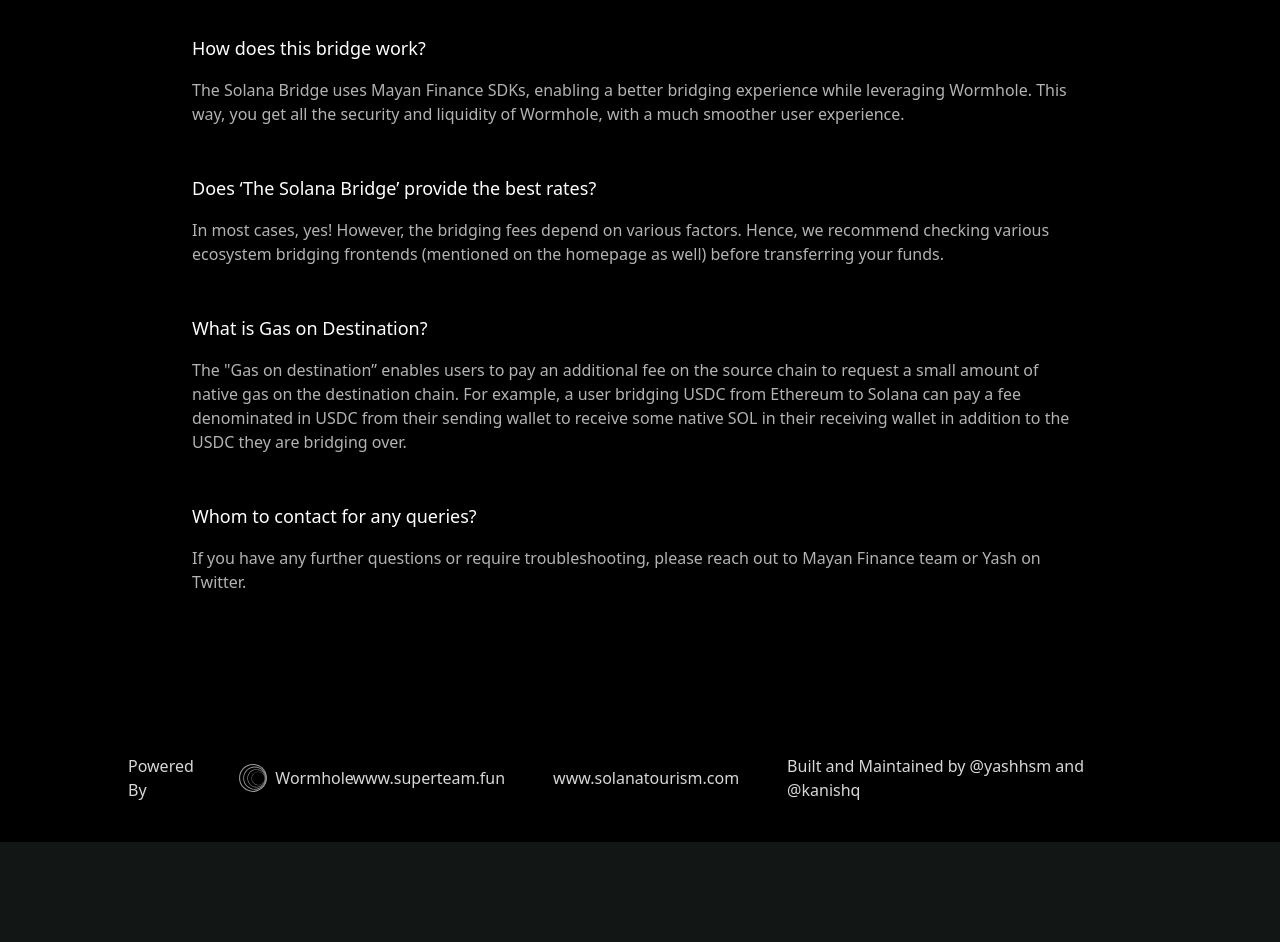
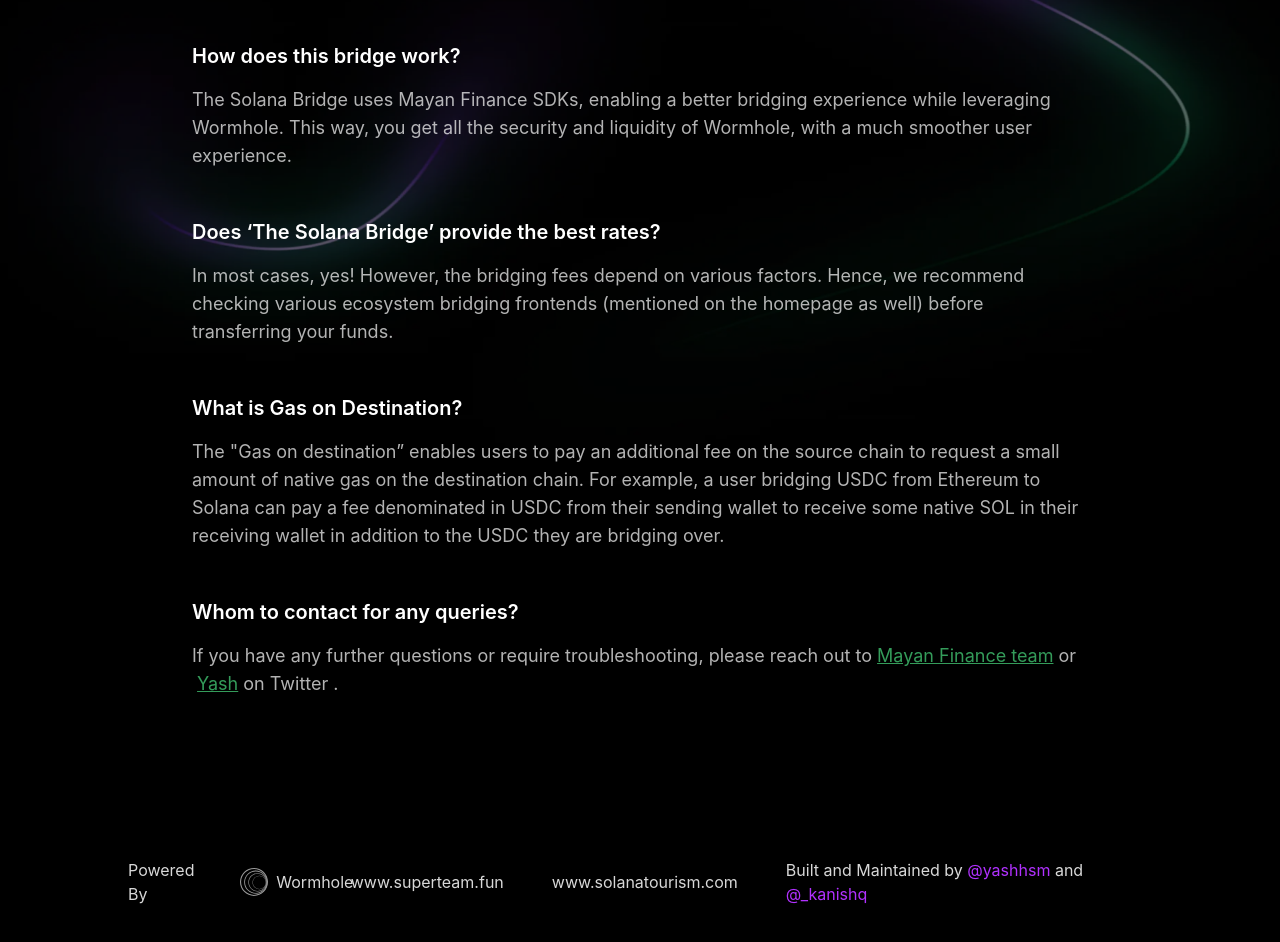
Before and after one commit to kanishq1/bridge-to-solana, a Next.js app: page /faqs in a window 1280 px wide. Shown: the part 390-1332 px from the top of the page. Before the commit the page ends 1232 px from the top, so only its background shows below. Built offline with nearby package versions, Linux system fonts and the light colour scheme.

Commit message:
ui fixes

```diff
--- a/src/components/card.js
+++ b/src/components/card.js
@@ -11,7 +11,7 @@
 
 export const Card = ({ coverImage, name, link, tags }) => {
     return (
-        <div className="bg-[#131515] p-5 rounded-2xl text-white gap-y-5 flex flex-col">
+        <div className="bg-[#131515] p-5 rounded-2xl text-white gap-y-5 flex flex-col font-jakarata">
             <img src={coverImage} />
             <p>Available Chains</p>
             <div className="flex gap-2 flex-wrap">
--- a/src/components/faqs.js
+++ b/src/components/faqs.js
@@ -15,8 +15,4 @@
         question: "What is Gas on Destination?",
         answer: 'The "Gas on destination” enables users to pay an additional fee on the source chain to request a small amount of native gas on the destination chain. For example, a user bridging USDC from Ethereum to Solana can pay a fee denominated in USDC from their sending wallet to receive some native SOL in their receiving wallet in addition to the USDC they are bridging over.',
     },
-    {
-        question: "Whom to contact for any queries?",
-        answer: "If you have any further questions or require troubleshooting, please reach out to Mayan Finance team or Yash on Twitter.",
-    },
 ];
--- a/src/components/footer.js
+++ b/src/components/footer.js
@@ -14,10 +14,19 @@
                 <a href="https://www.superteam.fun" target="_blank">
                     www.superteam.fun
                 </a>
-                <a href="www.solanatourism.com" target="_blank">
+                <a href="https://www.solanatourism.com" target="_blank">
                     www.solanatourism.com
                 </a>
-                <p>Built and Maintained by @yashhsm and @kanishq</p>
+                <p>
+                    Built and Maintained by{" "}
+                    <a className="text-[#B131FF]" href="https://twitter.com/yashhsm" target="_blank">
+                        @yashhsm
+                    </a>{" "}
+                    and{" "}
+                    <a className="text-[#B131FF]" href="https://twitter.com/_kanishq" target="_blank">
+                        @_kanishq
+                    </a>
+                </p>
             </div>
         </div>
     );
--- a/src/components/start-bridging.js
+++ b/src/components/start-bridging.js
@@ -2,10 +2,12 @@
 
 export const StartBridging = () => {
     return (
-        <div className="grid sm:grid-cols-2 gap-12">
+        <div className="grid sm:grid-cols-2 gap-12 font-jakarata">
             <div className="flex flex-col justify-between py-1">
                 <h1 className="text-3xl">Start bridging your assets in and out of Solana!</h1>
-                <button className="bg-[#14F195] text-black rounded-lg py-2 px-1 text-xl">Bridge Your Assets</button>
+                <button className="hover:bg-[#14F195] bg-white ease-linear delay-50 transition-all text-black rounded-lg py-2 px-1 text-xl">
+                    Bridge Your Assets
+                </button>
             </div>
             <div className="flex flex-col gap-y-2">
                 <h3 className="">Note</h3>
--- a/src/pages/faqs.js
+++ b/src/pages/faqs.js
@@ -6,14 +6,31 @@
     return (
         <main className={`min-h-screen p-10 md:px-32 px-8 pb-10 bg-[#000] bg-contain`}>
             <Header />
-            <div className="max-w-4xl my-20 flex flex-col gap-y-12 mx-auto">
-                <h1 className="sm:text-5xl text-3xl text-center mb-5">Frequently Asked Questions</h1>
+            <div>
+                <img className="absolute z-0 left-0" src={"/bg-lines.png"} />
+            </div>
+            <div className="max-w-4xl my-20 flex flex-col gap-y-12 mx-auto relative z-10">
+                <h1 className="sm:text-5xl text-3xl text-center mb-5 font-semibold">Frequently Asked Questions</h1>
                 {faqs.map(({ question, answer }, index) => (
                     <div className="text-white" key={index}>
-                        <h3 className="mb-4 text-lg">{question}</h3>
-                        <p className="opacity-70">{answer}</p>
+                        <h3 className="mb-4 text-xl font-semibold">{question}</h3>
+                        <p className="opacity-70 text-lg font-normal">{answer}</p>
                     </div>
                 ))}
+                <div className="text-white">
+                    <h3 className="mb-4 text-xl font-semibold">Whom to contact for any queries?</h3>
+                    <p className="opacity-70 text-lg font-normal">
+                        If you have any further questions or require troubleshooting, please reach out to{" "}
+                        <a className="underline text-green-400" href="https://twitter.com/MayanFinance" target="_blank">
+                            Mayan Finance team
+                        </a>{" "}
+                        or &nbsp;
+                        <a className="underline text-green-400" href="https://twitter.com/yashhsm" target="_blank">
+                            Yash
+                        </a>
+                        &nbsp;on Twitter .
+                    </p>
+                </div>
             </div>
             <Footer />
         </main>
--- a/src/pages/index.js
+++ b/src/pages/index.js
@@ -8,13 +8,13 @@
 const ecosystemCrads = [
     {
         name: "Mayan Swap",
-        link: "https://mayanswap.com/",
+        link: "https://swap.mayan.finance/",
         coverImage: "/mayan.png",
         tags: ["Solana", "Ethereum", "BNB", "Polygon", "Arbitrum", "Avalanche"],
     },
     {
         name: "Portal Token Bridge",
-        link: "https://portal.xyz/",
+        link: "https://www.portalbridge.com/",
         coverImage: "/portal.png",
         tags: [
             "Solana",
@@ -35,13 +35,13 @@
     },
     {
         name: "Allbridge Stablecoin Swap",
-        link: "https://allbridge.io/",
+        link: "https://core.allbridge.io/?f=ETH&ft=USDC&t=SOL&tt=USDC",
         coverImage: "/allbridge.png",
         tags: ["Solana", "Ethereum", "BNB Chain", "Polygon", "Tron", "Arbitrum"],
     },
     {
         name: "Carrier Bridge",
-        link: "https://carrier.fi/",
+        link: "https://www.carrier.so/",
         coverImage: "/carrier.png",
         tags: [
             "Solana",
@@ -60,13 +60,13 @@
     },
     {
         name: "Atlas Stable Swap",
-        link: "https://atlas.money/",
+        link: "https://app.atlasdex.finance/swap",
         coverImage: "/atlas.png",
         tags: ["Solana", "Ethereum", "Avalanche", "Polygon", "Fantom", "BNB Chain", "Tron"],
     },
     {
         name: "de Swap Bridge",
-        link: "https://deswap.io/",
+        link: "https://app.debridge.finance/deswap",
         coverImage: "/deswap.png",
         tags: ["Solana", "Ethereum", "BNB Chain", "Polygon", "Avalanche", "Arbitrum", "Fantom"],
     },
@@ -79,13 +79,16 @@
         >
             <Header />
             <div className="flex flex-col justify-center items-center text-center xl:w-1/2 lg:w-3/4 mx-auto gap-y-12 pt-32">
-                <h1 className="font-semibold text-6xl">Bridge between Solana and the world.</h1>
+                <h1 className="font-medium text-6xl font-jakarata">Bridge between Solana and the world.</h1>
                 <p className="text-[#999A9A] text-lg">
                     The Solana Bridge enables seamless asset transfers between Solana and rest of the chains using
                     Wormhole.
                 </p>
                 <div className="">
-                    <a href="/transfer" className="bg-white text-black py-4 px-16 rounded">
+                    <a
+                        href="/transfer"
+                        className="bg-white text-black py-4 px-16 rounded font-jakarata hover:bg-[#14F195] ease-linear delay-50 transition-all"
+                    >
                         GO TO TRANSFER
                     </a>
                 </div>
@@ -105,12 +108,15 @@
                     <p className="text-lg">Swap to and From Solana via the Ecosystem Bridges</p>
                 </div>
             </div>
-            <div className="grid lg:grid-cols-3 sm:grid-cols-2 grid-cols-1 gap-10 px-4 max-w-6xl mx-auto">
+            <div>
+                <img className="absolute z-0 left-0" src={"/bg-lines.png"} />
+            </div>
+            <div className="grid lg:grid-cols-3 sm:grid-cols-2 grid-cols-1 gap-10 px-4 max-w-6xl mx-auto relative">
                 {ecosystemCrads.map(({ coverImage, name, link, tags }, index) => (
                     <Card key={index} coverImage={coverImage} name={name} link={link} tags={tags} />
                 ))}
             </div>
-            <div className="px-4 max-w-6xl mx-auto sm:mt-24 mt-16 mb-8">
+            <div className="px-4 max-w-6xl mx-auto sm:mt-24 mt-16 mb-8 relative">
                 <StartBridging />
             </div>
             <Footer />
--- a/src/styles/globals.css
+++ b/src/styles/globals.css
@@ -1,6 +1,7 @@
 @tailwind base;
 @tailwind components;
 @tailwind utilities;
+@import url("https://fonts.googleapis.com/css2?family=Inter:wght@300;400;500;600;700&family=Plus+Jakarta+Sans:wght@400;500;600&display=swap");
 
 :root {
     --foreground-rgb: 0, 0, 0;
@@ -19,6 +20,11 @@
 body {
     color: rgb(var(--foreground-rgb));
     background: linear-gradient(to bottom, transparent, rgb(var(--background-end-rgb))) rgb(var(--background-start-rgb));
+    font-family: "Inter", sans-serif;
+}
+
+.font-jakarata {
+    font-family: "Plus Jakarta Sans", sans-serif;
 }
 
 .css-vjzf4n-appContent {
```
Also changed, not shown: public/bg-lines.png (added), public/supported-chains.png.
